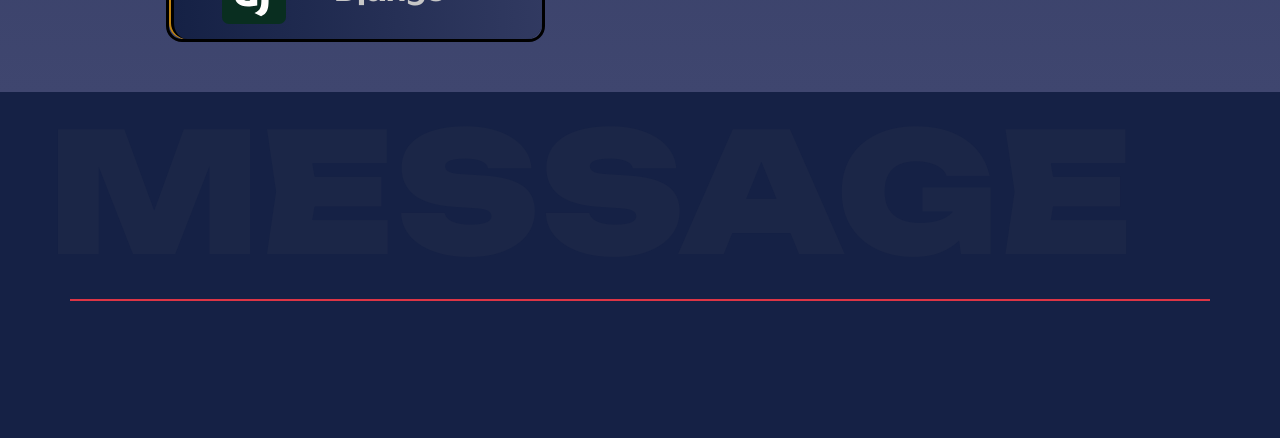
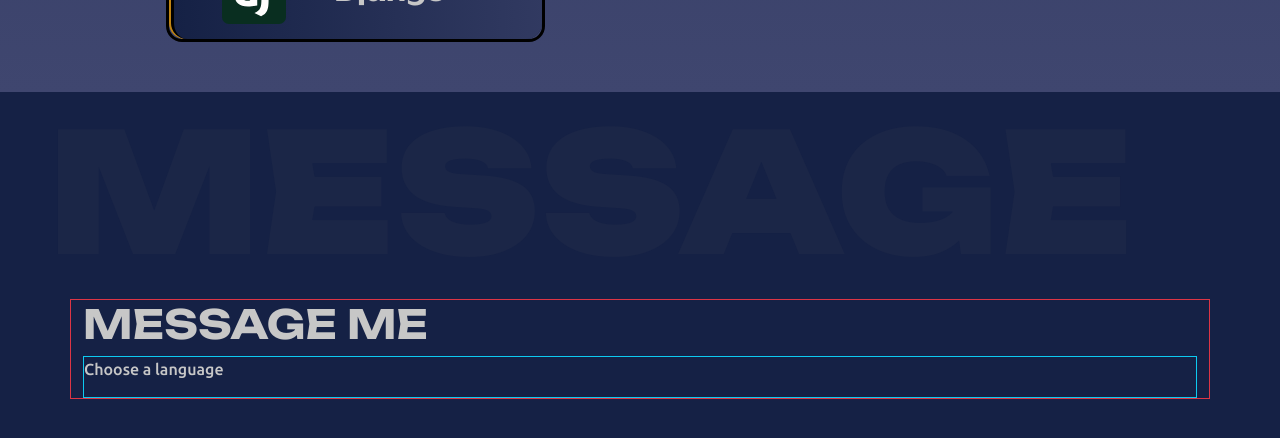
Before and after one commit to DevKame/fav_portfolio, a Vue app: page / in a window 1280 px wide. Shown: the part 4918-5356 px from the top of the page. Built offline with nearby package versions, Linux system fonts and the light colour scheme.

Commit message:
started message

```diff
--- a/src/components/singleUse/TheMessage.vue
+++ b/src/components/singleUse/TheMessage.vue
@@ -2,7 +2,23 @@
     <section class="message px-2 px-sm-4 px-xl-5 d-flex flex-column justify-content-start align-items-center">
         <section-headline headline="MESSAGE" :smaller="true"></section-headline>
             <div class="message-wrapper container position-relative d-flex flex-column justify-content-start align-items-center border border-danger">
-
+                <h1 class="me-auto">MESSAGE ME</h1>
+                <div class="dynamic-form border border-info d-flex flex-column justify-content-start align-items-center">
+                    <p class="me-auto">Choose a language</p>
+                </div>
             </div>
     </section>
 </template>
+
+
+<style scoped>
+.dynamic-form {
+    width: 100%;
+    font-family: "Ubuntu Med 500";
+    color: #c7c7c7;
+}
+.message-wrapper h1 {
+    color: #c7c7c7;
+    font-family: "Unbounded Bold 700";
+}
+</style>
```
